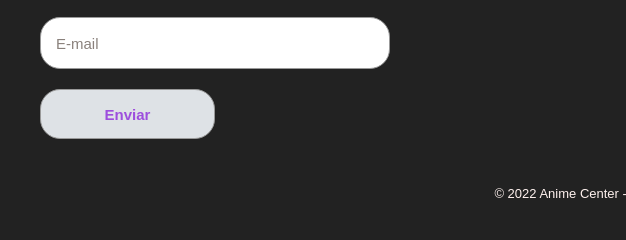
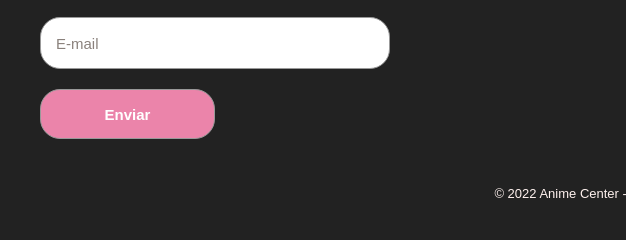
Before and after one commit to betafontes/anime-newslatter, a plain HTML site: page index.html in a window 1280 px wide. In both pictures the pointer is over the input "Enviar". Shown: the part 478-718 px from the top of the page, 0-626 px from the left. Drawn offline with Linux system fonts and the light colour scheme.

Commit message:
new commit

```diff
--- a/assets/css/style.css
+++ b/assets/css/style.css
@@ -94,19 +94,21 @@ form {
 form [type="submit"] {
     height: 50px;
     width: 50%;
-    background-color: #9d4edd;
+    background-color: #a358e4;
     font-weight: bold;
     color: #fff;
     cursor: pointer;
 }
 
 form [type="submit"]:hover {
-    background-color: #dee2e6;
-    color: #9d4edd;
+    background-color: #eb84aa;
+    color: #fff;
     transition: all 0.5s ease-in-out;
 }
 
 form [type="submit"]:active {
+    background-color: #eb84aa;
+    color: #fff;
     transform: translateY(10px);
 }
 
```
